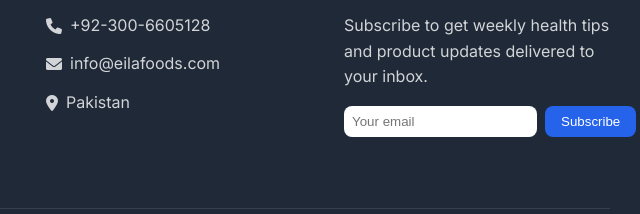
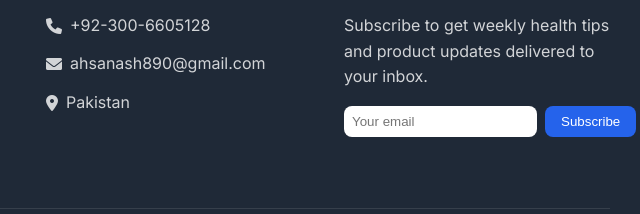
Before and after one commit to ScentnWear/eilafoods, a website built with Vite: page index.html in a window 1280 px wide. Shown: the part 4002-4216 px from the top of the page, 610-1250 px from the left. Built offline with nearby package versions, Linux system fonts and the light colour scheme.

Commit message:
Update index.html

```diff
--- a/index.html
+++ b/index.html
@@ -265,7 +265,7 @@
                     <h4>Contact Info</h4>
                     <div class="contact-info">
                         <p><i class="fas fa-phone"></i> +92-300-6605128</p>
-                        <p><i class="fas fa-envelope"></i> info@eilafoods.com</p>
+                        <p><i class="fas fa-envelope"></i> ahsanash890@gmail.com</p>
                         <p><i class="fas fa-map-marker-alt"></i> Pakistan</p>
                     </div>
                 </div>
```
